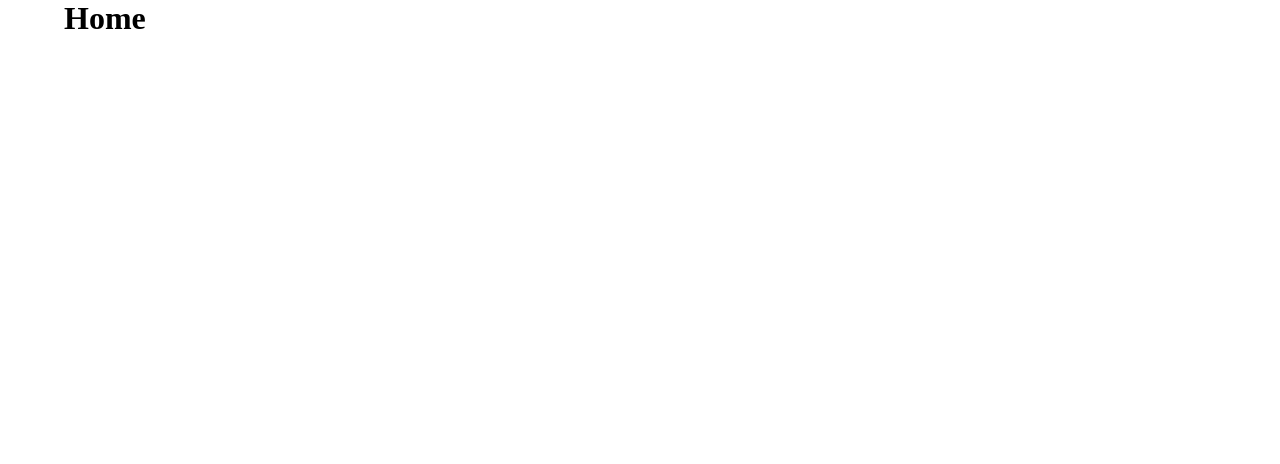
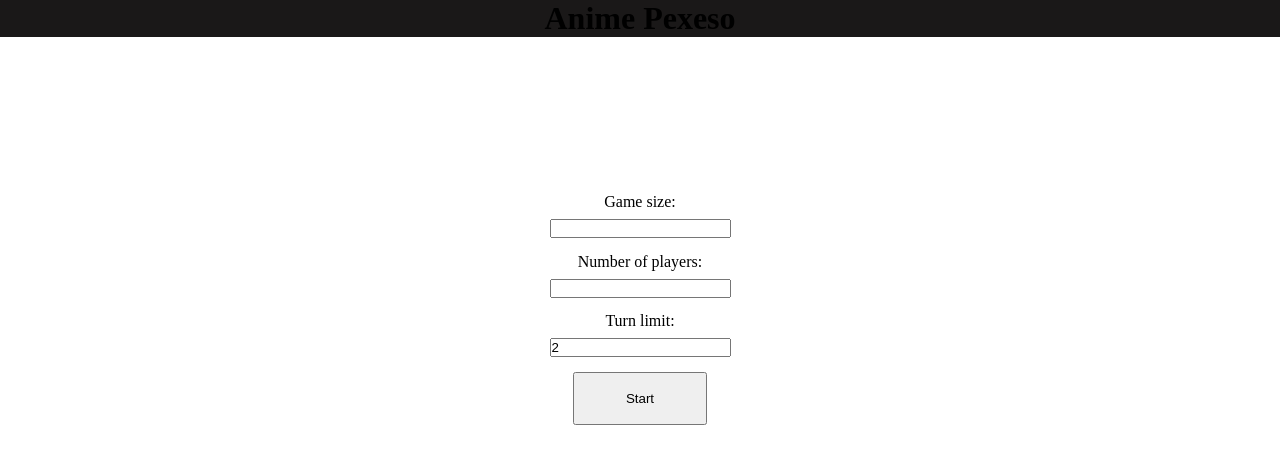
Before and after one commit to BugLoverJourney/bugloverjourney, a React (Vite) app in the folder ui/: page / in a window 1280 px wide. Shown: the top 464 px of the page. Built offline with nearby package versions, Linux system fonts and the light colour scheme.

Commit message:
Main menu base layout

```diff
--- a/ui/src/App.tsx
+++ b/ui/src/App.tsx
@@ -4,15 +4,15 @@ import {
   Route,
   RouterProvider,
 } from "react-router-dom";
-import Home from "./pages/Home";
 import Root from './pages/Root';
 import BasePage from "./pages/BasePage";
+import Menu from "./pages/Menu";
 
 function App() {
   const router = createBrowserRouter(
     createRoutesFromElements(
       <Route path="/" element={<Root />}>
-        <Route index path="" element={<BasePage comp={<Home />} />} />
+        <Route index path="" element={<BasePage comp={<Menu />} />} />
       </Route>
     )
   );
--- a/ui/src/index.less
+++ b/ui/src/index.less
@@ -10,5 +10,5 @@ body {
 }
 
 #root {
-  height: 100%;
+  width: 100%;
 }
--- a/ui/src/pages/Home.tsx
+++ /dev/null
@@ -1,7 +0,0 @@
-const Home = () => {
-  return <>
-    <h1>Home</h1>
-  </>;
-};
-
-export default Home;
--- /dev/null
+++ b/ui/src/pages/Menu.tsx
@@ -0,0 +1,28 @@
+import Input from "@comp/Input";
+import '../style/Menu.less';
+
+const Menu = () => {
+  return <>
+    <header>
+      <div className="container">
+        <h1>Anime Pexeso</h1>
+      </div>
+    </header>
+    <div className="main-menu-container">
+      <div className="options">
+
+        <span>Game size:</span>
+        <input type="text" />
+        <span>Number of players:</span>
+        <input type="text" />
+
+        <span>Turn limit:</span>
+        <input type="text" value={2} />
+
+        <button>Start</button>
+      </div>
+    </div>
+  </>;
+};
+
+export default Menu;
--- a/ui/src/pages/Root.tsx
+++ b/ui/src/pages/Root.tsx
@@ -3,10 +3,6 @@ import '../style/Root.less';
 
 const Root = () => {
   return <>
-    <header>
-      <div className="container">
-      </div>
-    </header>
     <div className="main-wrapper">
       <Outlet />
     </div>
--- /dev/null
+++ b/ui/src/style/Menu.less
@@ -0,0 +1,34 @@
+@import '@/style/variables.less';
+
+header {
+  .container {
+    background: @base-color;
+    text-align: center;
+  }
+}
+
+.main-menu-container {
+  display: flex;
+  height: 100vh;
+  justify-content: center;
+  align-items: center;
+
+  .options {
+    display: flex;
+    flex-direction: column;
+    gap: .5em;
+    justify-content: center;
+    align-items: center;
+    margin-bottom: 20%;
+
+    input {
+      margin-bottom: .5em;
+    }
+
+    button {
+      width: 10em;
+      height: 4em;
+    }
+  }
+
+}
--- a/ui/src/style/Root.less
+++ b/ui/src/style/Root.less
@@ -1,16 +1,8 @@
 @import '@/style/variables.less';
-
-header {
- background: @base-color;
-
-  .container {
-    width: 90%;
-    margin: 0 auto;
-    color: @font-base-color;
-  }
-}
 
 .main-container {
   width: 90%;
+  width: 100%;
+  height: 100%;
   margin: 0 auto;
 }
```
